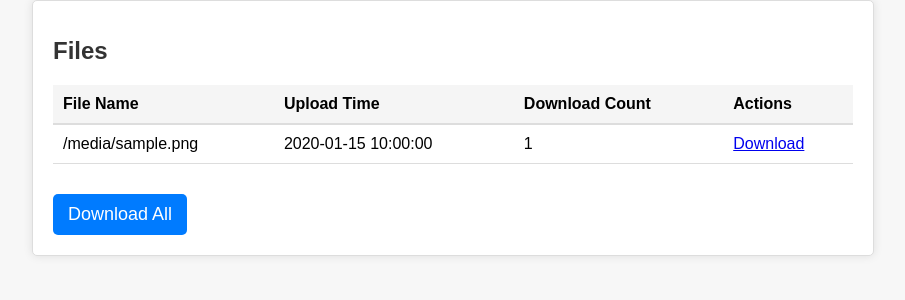
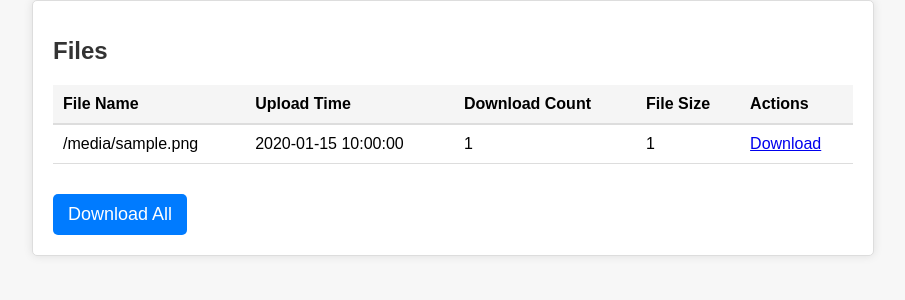
Before and after one commit to Stan1slav337/EasyShare, a Flask app: template templates/file_detail.html in a window 1280 px wide. Shown: the top 300 px of the page, without its empty margins (187-1092 px from the left). Run offline with Flask 3, Linux system fonts and the light colour scheme; the template is opened without the code that fills it: most values are stand-ins (such as "Sample title", 1, 10 or a date in 2020); parts of the project's set-up code (start-up, migrations or seed data) failed here and were passed over.

Commit message:
add file size

```diff
--- a/main.py
+++ b/main.py
@@ -30,24 +30,29 @@ def upload_file():
 
     for file in files:
         filename = secure_filename(file.filename)
+        file_content = file.read()  # Read the file content
+        file_size = len(file_content)  # Calculate the file size in bytes
 
+        # Database operations
         cursor = db.cursor()
         cursor.execute(
-            f"INSERT INTO {TABLE_NAME} (file_name, file_link, user_id) VALUES (%s, %s, %s)",
-            (filename, filelink, -1),
+            f"INSERT INTO {TABLE_NAME} (file_name, file_link, user_id, file_size) VALUES (%s, %s, %s, %s)",
+            (filename, filelink, -1, file_size),
         )
         db.commit()
         cursor.close()
 
+        # Upload file to Google Cloud Storage
         blob = storage_client.bucket(BUCKET_NAME).blob(f"{filelink}/{filename}")
-        blob.upload_from_string(file.read(), content_type=file.content_type)
+        blob.upload_from_string(file_content, content_type=file.content_type)
 
     return (
         jsonify(
-            message=f"Files uploaded successfully. Access them at: ", link=filelink
+            message="Files uploaded successfully. Access them at: ", link=filelink
         ),
         201,
     )
+
 
 @app.route("/api/upload", methods=["POST"])
 def api_upload_file():
@@ -61,21 +66,24 @@ def api_upload_file():
 
     for file in files:
         filename = secure_filename(file.filename)
+        file_content = file.read()  # Read the file content
+        file_size = len(file_content)  # Calculate the file size in bytes
 
         # Database operations
         cursor = db.cursor()
         cursor.execute(
-            f"INSERT INTO {TABLE_NAME} (file_name, file_link, user_id) VALUES (%s, %s, %s)",
-            (filename, filelink, -1),
+            f"INSERT INTO {TABLE_NAME} (file_name, file_link, user_id, file_size) VALUES (%s, %s, %s, %s)",
+            (filename, filelink, -1, file_size),
         )
         db.commit()
         cursor.close()
 
         # File upload to Google Cloud Storage
         blob = storage_client.bucket(BUCKET_NAME).blob(f"{filelink}/{filename}")
-        blob.upload_from_string(file.read(), content_type=file.content_type)
+        blob.upload_from_string(file_content, content_type=file.content_type)
 
     return jsonify(message="Files uploaded successfully", link=filelink), 201
+
 
 
 
@@ -84,7 +92,7 @@ def display_file(link):
     cursor = db.cursor(dictionary=True)
 
     cursor.execute(
-        f"SELECT file_name, upload_time, download_count, file_link FROM {TABLE_NAME} WHERE file_link = %s",
+        f"SELECT file_name, upload_time, download_count, file_size, file_link FROM {TABLE_NAME} WHERE file_link = %s",
         (link,),
     )
     files_data = cursor.fetchall()
@@ -93,7 +101,19 @@ def display_file(link):
     if not files_data:
         return "Files not found", 404
 
+    # Optional: Convert file sizes to a more readable format (e.g., KB, MB, etc.)
+    for file in files_data:
+        file['file_size'] = human_readable_size(file['file_size'])
+
     return render_template("file_detail.html", files=files_data, link=link)
+
+def human_readable_size(size, decimal_places=2):
+    for unit in ['B', 'KB', 'MB', 'GB', 'TB']:
+        if size < 1024.0 or unit == 'TB':
+            break
+        size /= 1024.0
+    return f"{size:.{decimal_places}f} {unit}"
+
 
 
 @app.route("/download/<link>/<filename>")
--- a/templates/file_detail.html
+++ b/templates/file_detail.html
@@ -15,6 +15,7 @@
                     <th>File Name</th>
                     <th>Upload Time</th>
                     <th>Download Count</th>
+                    <th>File Size</th> <!-- Added column for File Size -->
                     <th>Actions</th>
                 </tr>
                 {% for file in files %}
@@ -22,6 +23,7 @@
                     <td>{{ file.file_name }}</td>
                     <td>{{ file.upload_time }}</td>
                     <td>{{ file.download_count }}</td>
+                    <td>{{ file.file_size }}</td> <!-- Display File Size -->
                     <td>
                         <a href="/download/{{ file.file_link }}/{{ file.file_name }}" class="download-button">Download</a>
                     </td>
```
Lines whose indentation alone changed are shown as unchanged.
